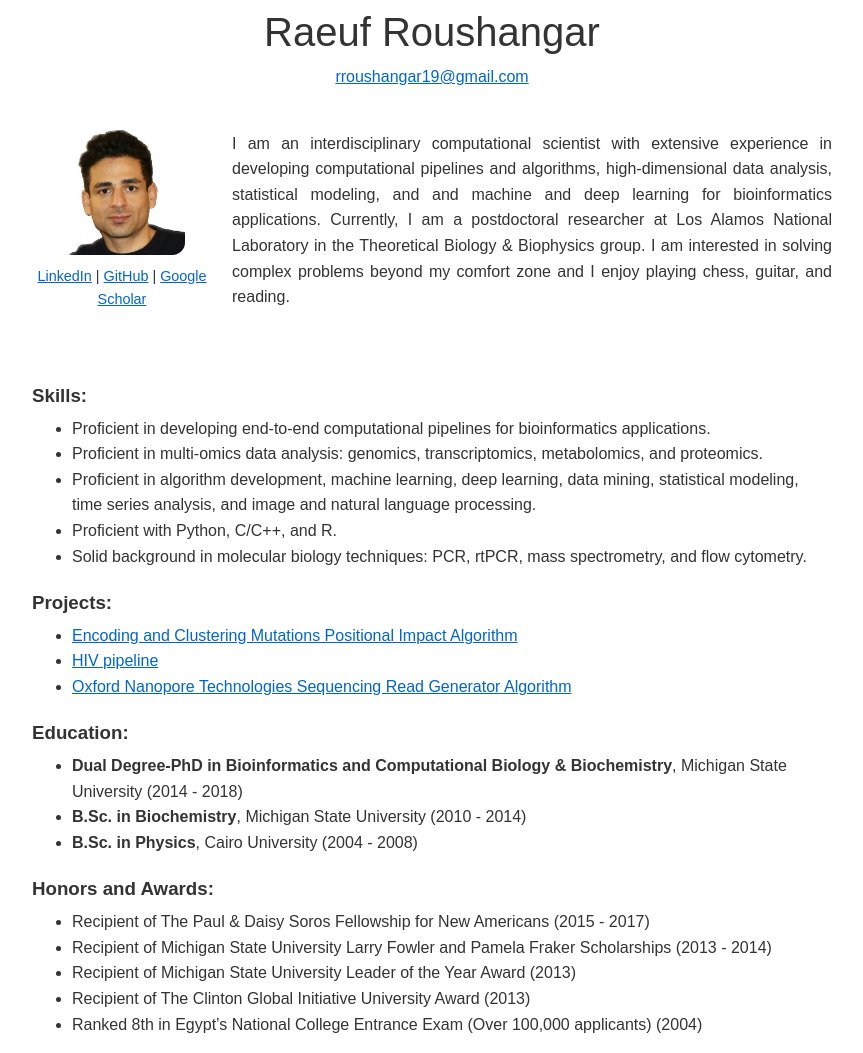
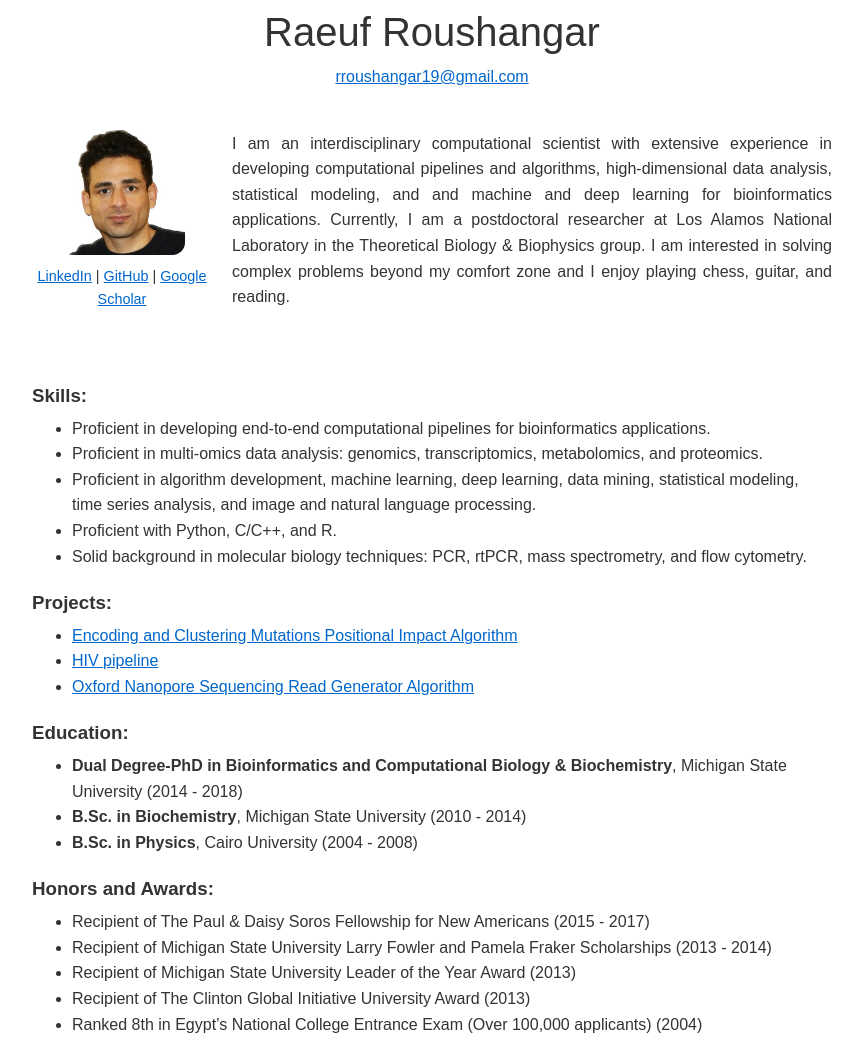
Before and after one commit to raeufroushangar/raeufroushangar.com, a Jekyll site: the page built from index.html, in a window 1280 px wide. Shown: the whole page, without its empty margins (208-1071 px from the left). Built offline with Jekyll 4.4.1, drawn with Linux system fonts in a browser that asks for light colours.

Commit message:
Updated index.html file

```diff
--- a/index.html
+++ b/index.html
@@ -38,7 +38,7 @@
 <ul style="margin-top: 0;">
   <li><a href="https://github.com/raeufroushangar/ECMPIA">Encoding and Clustering Mutations Positional Impact Algorithm</a></li>
   <li><a href="https://github.com/raeufroushangar/HIV_pipeline">HIV pipeline</a></li>
-  <li><a href="https://github.com/raeufroushangar/ECMPIA">Oxford Nanopore Technologies Sequencing Read Generator Algorithm</a></li>
+  <li><a href="https://github.com/raeufroushangar/ONSRGA">Oxford Nanopore Sequencing Read Generator Algorithm</a></li>
 </ul>
 
 <h3 style="margin-bottom: 5px;">Education:</h3>
```
